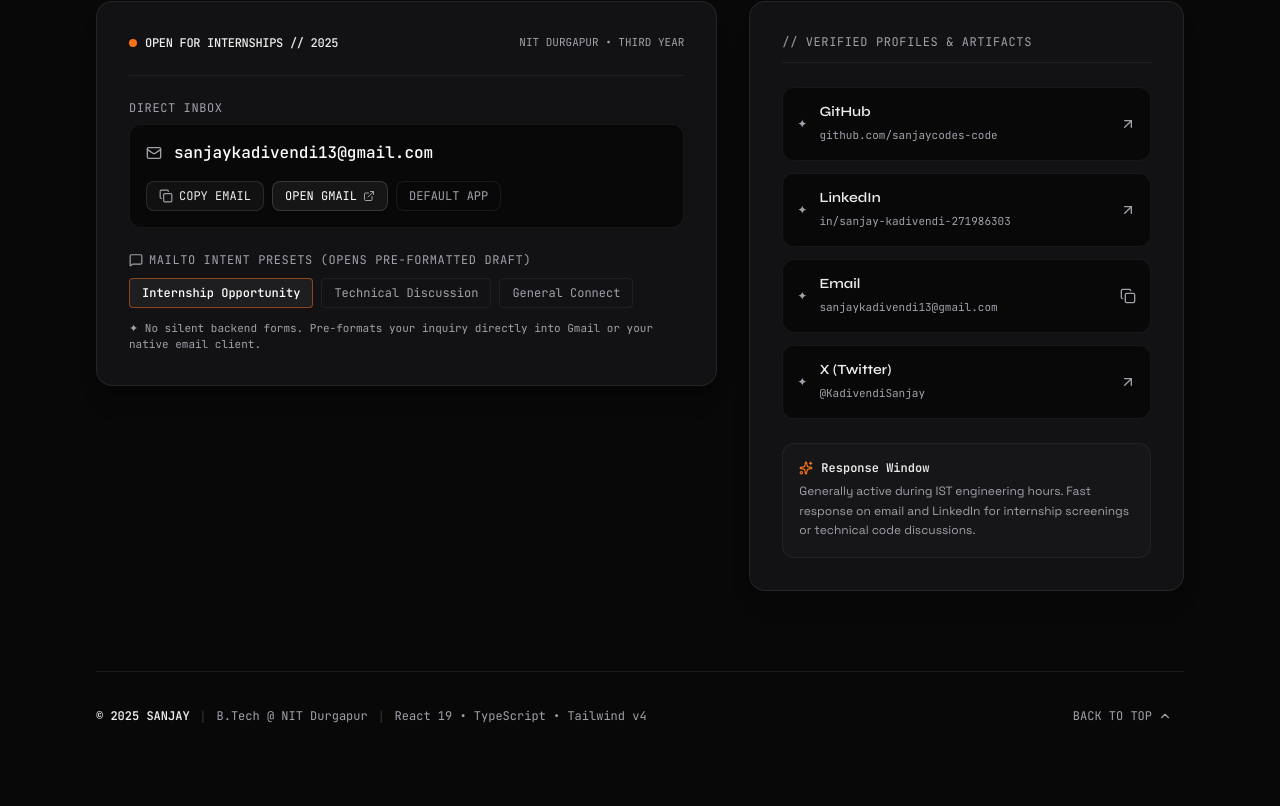
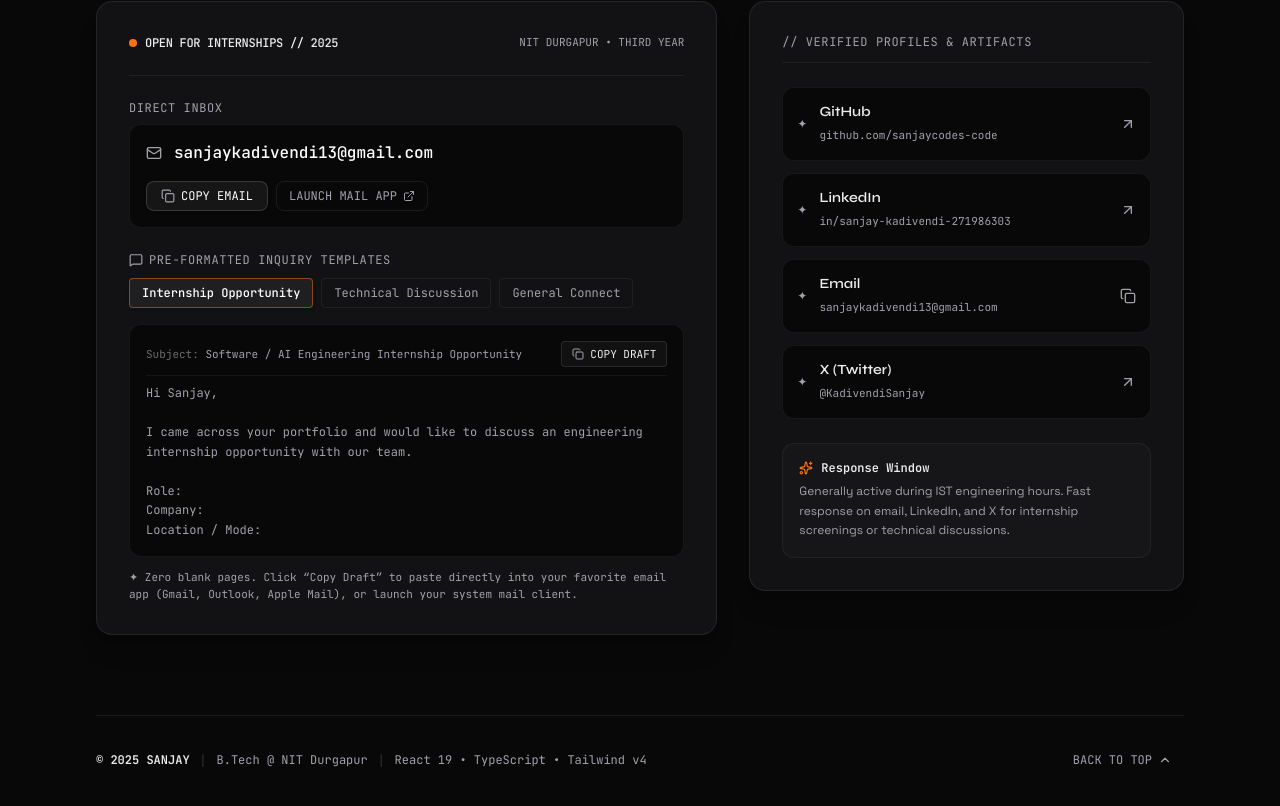
Before and after one commit to sanjaycodes-code/Portfolio, a React (Vite) app: page / in a window 1280 px wide. Shown: the part 9708-10514 px from the top of the page. Built offline with nearby package versions, Linux system fonts and the light colour scheme.

Commit message:
fix(contact): replace fragile Gmail webapp redirect with bulletproof 1-click copy draft and direct mail app launcher

```diff
--- a/src/components/sections/Footer.tsx
+++ b/src/components/sections/Footer.tsx
@@ -12,56 +12,83 @@ import {
 import { SOCIAL_LINKS } from '../../data/socials'
 import { useReducedMotion } from '../../hooks/useReducedMotion'
 
-const INQUIRY_TEMPLATES = [
+interface InquiryTemplate {
+  id: string
+  label: string
+  subject: string
+  bodyText: string
+}
+
+const INQUIRY_TEMPLATES: InquiryTemplate[] = [
   {
     id: 'internship',
     label: 'Internship Opportunity',
-    subject: 'Software / AI Internship Opportunity',
-    body: 'Hi Sanjay,%0D%0A%0D%0AI came across your portfolio and would like to discuss an engineering internship opportunity with our team.%0D%0A%0D%0ARole:%20%0D%0ACompany:%20'
+    subject: 'Software / AI Engineering Internship Opportunity',
+    bodyText:
+      'Hi Sanjay,\n\nI came across your portfolio and would like to discuss an engineering internship opportunity with our team.\n\nRole: \nCompany: \nLocation / Mode: '
   },
   {
     id: 'tech-discussion',
     label: 'Technical Discussion',
-    subject: 'Question on Architecture / Projects',
-    body: 'Hi Sanjay,%0D%0A%0D%0AI saw your work on CampusLoop / AI Resume Analyzer and wanted to connect regarding...'
+    subject: 'Discussion on Systems & AI Architecture',
+    bodyText:
+      'Hi Sanjay,\n\nI reviewed your work on CampusLoop, AssetFlow, and the AI Resume Analyzer. I would like to connect to discuss...'
   },
   {
     id: 'general',
     label: 'General Connect',
-    subject: 'Connecting via Portfolio',
-    body: 'Hi Sanjay,%0D%0A%0D%0AWanted to reach out and connect after reviewing your projects and self-directed engineering track.'
+    subject: 'Connecting via Developer Portfolio',
+    bodyText:
+      'Hi Sanjay,\n\nReaching out to connect after reviewing your portfolio and self-directed software and AI track.'
   }
 ]
 
 export function Footer() {
   const prefersReducedMotion = useReducedMotion()
-  const [copied, setCopied] = useState(false)
-  const [selectedTemplate, setSelectedTemplate] = useState(INQUIRY_TEMPLATES[0])
+  const [emailCopied, setEmailCopied] = useState(false)
+  const [draftCopied, setDraftCopied] = useState(false)
+  const [selectedTemplate, setSelectedTemplate] = useState<InquiryTemplate>(INQUIRY_TEMPLATES[0])
 
   const emailSocial = SOCIAL_LINKS.find((s) => s.type === 'email')
   const emailAddress = emailSocial ? emailSocial.username : 'sanjaykadivendi13@gmail.com'
 
-  const handleCopyEmail = async () => {
+  const copyToClipboard = async (text: string): Promise<boolean> => {
     try {
       if (navigator.clipboard && window.isSecureContext) {
-        await navigator.clipboard.writeText(emailAddress)
+        await navigator.clipboard.writeText(text)
+        return true
       } else {
-        // Fallback for non-https / testing environments
         const textArea = document.createElement('textarea')
-        textArea.value = emailAddress
+        textArea.value = text
         textArea.style.position = 'fixed'
         textArea.style.left = '-999999px'
         textArea.style.top = '-999999px'
         document.body.appendChild(textArea)
         textArea.focus()
         textArea.select()
-        document.execCommand('copy')
+        const successful = document.execCommand('copy')
         textArea.remove()
+        return successful
       }
-      setCopied(true)
-      setTimeout(() => setCopied(false), 3000)
     } catch {
-      setCopied(false)
+      return false
+    }
+  }
+
+  const handleCopyEmail = async () => {
+    const success = await copyToClipboard(emailAddress)
+    if (success) {
+      setEmailCopied(true)
+      setTimeout(() => setEmailCopied(false), 3000)
+    }
+  }
+
+  const handleCopyDraft = async () => {
+    const fullDraft = `To: ${emailAddress}\nSubject: ${selectedTemplate.subject}\n\n${selectedTemplate.bodyText}`
+    const success = await copyToClipboard(fullDraft)
+    if (success) {
+      setDraftCopied(true)
+      setTimeout(() => setDraftCopied(false), 3000)
     }
   }
 
@@ -72,9 +99,10 @@ export function Footer() {
     })
   }
 
+  // Pure, standard mailto without new-tab hazards
   const mailtoHref = `mailto:${emailAddress}?subject=${encodeURIComponent(
     selectedTemplate.subject
-  )}&body=${selectedTemplate.body}`
+  )}&body=${encodeURIComponent(selectedTemplate.bodyText)}`
 
   return (
     <footer
@@ -142,12 +170,12 @@ export function Footer() {
                     onClick={handleCopyEmail}
                     type="button"
                     aria-label="Copy email address to clipboard"
-                    className="font-mono text-xs px-3 py-1.5 rounded-lg border border-white/[0.1] bg-white/[0.04] text-[#EDEDED] hover:text-white hover:bg-white/[0.08] focus-visible:ring-2 focus-visible:ring-[#F97316] focus-visible:outline-none transition-all flex items-center gap-1.5"
+                    className="font-mono text-xs px-3.5 py-1.5 rounded-lg border border-white/[0.15] bg-white/[0.06] hover:bg-white/[0.12] text-white focus-visible:ring-2 focus-visible:ring-[#F97316] focus-visible:outline-none transition-all flex items-center gap-1.5 shadow-sm cursor-pointer"
                   >
-                    {copied ? (
+                    {emailCopied ? (
                       <>
                         <Check className="w-3.5 h-3.5 text-emerald-400" />
-                        <span className="text-emerald-400 font-medium">COPIED</span>
+                        <span className="text-emerald-400 font-semibold">COPIED EMAIL!</span>
                       </>
                     ) : (
                       <>
@@ -158,45 +186,39 @@ export function Footer() {
                   </button>
 
                   <a
-                    href={`https://mail.google.com/mail/?view=cm&fs=1&to=${emailAddress}&su=${encodeURIComponent(
-                      selectedTemplate.subject
-                    )}&body=${selectedTemplate.body}`}
-                    target="_blank"
-                    rel="noopener noreferrer"
-                    className="font-mono text-xs px-3 py-1.5 rounded-lg border border-white/[0.15] bg-white/[0.06] hover:bg-white/[0.12] text-white focus-visible:ring-2 focus-visible:ring-[#F97316] focus-visible:outline-none transition-all flex items-center gap-1.5 shadow-sm"
+                    href={mailtoHref}
+                    aria-label="Launch default email client"
+                    className="font-mono text-xs px-3 py-1.5 rounded-lg border border-white/[0.08] bg-transparent hover:bg-white/[0.04] text-[#A1A1AA] hover:text-white focus-visible:ring-2 focus-visible:ring-[#F97316] focus-visible:outline-none transition-all flex items-center gap-1.5"
                   >
-                    <span>OPEN GMAIL</span>
+                    <span>LAUNCH MAIL APP</span>
                     <ExternalLink className="w-3 h-3 text-[#A1A1AA]" />
-                  </a>
-
-                  <a
-                    href={mailtoHref}
-                    className="font-mono text-xs px-3 py-1.5 rounded-lg border border-white/[0.08] bg-transparent hover:bg-white/[0.04] text-[#A1A1AA] hover:text-white focus-visible:ring-2 focus-visible:ring-[#F97316] focus-visible:outline-none transition-all hidden sm:flex items-center gap-1.5"
-                  >
-                    <span>DEFAULT APP</span>
                   </a>
                 </div>
               </div>
             </div>
 
-            {/* Subject Preset Picker */}
+            {/* Subject Preset Picker & Pre-formatted Draft */}
             <div>
               <div className="flex items-center gap-1.5 mb-2.5">
                 <MessageSquare className="w-3.5 h-3.5 text-[#A1A1AA]" />
                 <span className="font-mono text-xs text-[#A1A1AA] uppercase tracking-wider">
-                  MAILTO INTENT PRESETS (OPENS PRE-FORMATTED DRAFT)
+                  PRE-FORMATTED INQUIRY TEMPLATES
                 </span>
               </div>
 
-              <div className="flex flex-wrap gap-2">
+              {/* Template Buttons */}
+              <div className="flex flex-wrap gap-2 mb-4">
                 {INQUIRY_TEMPLATES.map((tmpl) => (
                   <button
                     key={tmpl.id}
                     type="button"
-                    onClick={() => setSelectedTemplate(tmpl)}
-                    className={`font-mono text-xs px-3 py-1.5 rounded border transition-all ${
+                    onClick={() => {
+                      setSelectedTemplate(tmpl)
+                      setDraftCopied(false)
+                    }}
+                    className={`font-mono text-xs px-3 py-1.5 rounded border transition-all cursor-pointer ${
                       selectedTemplate.id === tmpl.id
-                        ? 'border-[#F97316]/50 bg-white/[0.05] text-white font-medium'
+                        ? 'border-[#F97316]/50 bg-white/[0.06] text-white font-medium shadow-sm'
                         : 'border-white/[0.06] bg-transparent text-[#A1A1AA] hover:text-white hover:border-white/[0.15]'
                     } focus-visible:ring-2 focus-visible:ring-[#F97316] focus-visible:outline-none`}
                   >
@@ -205,8 +227,39 @@ export function Footer() {
                 ))}
               </div>
 
+              {/* Live Draft Preview Box */}
+              <div className="p-4 rounded-xl bg-[#080809] border border-white/[0.06] space-y-2">
+                <div className="flex items-center justify-between gap-2 border-b border-white/[0.05] pb-2">
+                  <span className="font-mono text-[11px] text-[#A1A1AA]">
+                    <span className="text-white/40">Subject:</span> {selectedTemplate.subject}
+                  </span>
+
+                  <button
+                    type="button"
+                    onClick={handleCopyDraft}
+                    className="font-mono text-[11px] px-2.5 py-1 rounded border border-white/[0.1] bg-white/[0.04] text-[#EDEDED] hover:text-white hover:bg-white/[0.08] flex items-center gap-1.5 transition-all cursor-pointer shrink-0"
+                  >
+                    {draftCopied ? (
+                      <>
+                        <Check className="w-3 h-3 text-emerald-400" />
+                        <span className="text-emerald-400 font-medium">COPIED DRAFT!</span>
+                      </>
+                    ) : (
+                      <>
+                        <Copy className="w-3 h-3 text-[#A1A1AA]" />
+                        <span>COPY DRAFT</span>
+                      </>
+                    )}
+                  </button>
+                </div>
+
+                <p className="font-mono text-xs text-[#A1A1AA] whitespace-pre-line leading-relaxed">
+                  {selectedTemplate.bodyText}
+                </p>
+              </div>
+
               <p className="font-mono text-[11px] text-[#A1A1AA] mt-3">
-                ✦ No silent backend forms. Pre-formats your inquiry directly into Gmail or your native email client.
+                ✦ Zero blank pages. Click &ldquo;Copy Draft&rdquo; to paste directly into your favorite email app (Gmail, Outlook, Apple Mail), or launch your system mail client.
               </p>
             </div>
           </div>
@@ -240,12 +293,12 @@ export function Footer() {
                             {link.label}
                           </span>
                           <span className="font-mono text-[11px] text-[#A1A1AA]">
-                            {copied ? 'COPIED TO CLIPBOARD' : link.username}
+                            {emailCopied ? 'COPIED TO CLIPBOARD' : link.username}
                           </span>
                         </div>
                       </div>
                       <div className="flex items-center gap-1.5 font-mono text-xs text-[#A1A1AA] group-hover:text-white">
-                        {copied ? (
+                        {emailCopied ? (
                           <Check className="w-4 h-4 text-emerald-400" />
                         ) : (
                           <Copy className="w-4 h-4 text-[#A1A1AA] group-hover:text-white transition-all" />
@@ -291,7 +344,7 @@ export function Footer() {
                 </span>
               </div>
               <p className="font-['Space_Grotesk'] text-xs text-[#A1A1AA] leading-relaxed">
-                Generally active during IST engineering hours. Fast response on email and LinkedIn for internship screenings or technical code discussions.
+                Generally active during IST engineering hours. Fast response on email, LinkedIn, and X for internship screenings or technical discussions.
               </p>
             </div>
           </div>
```
